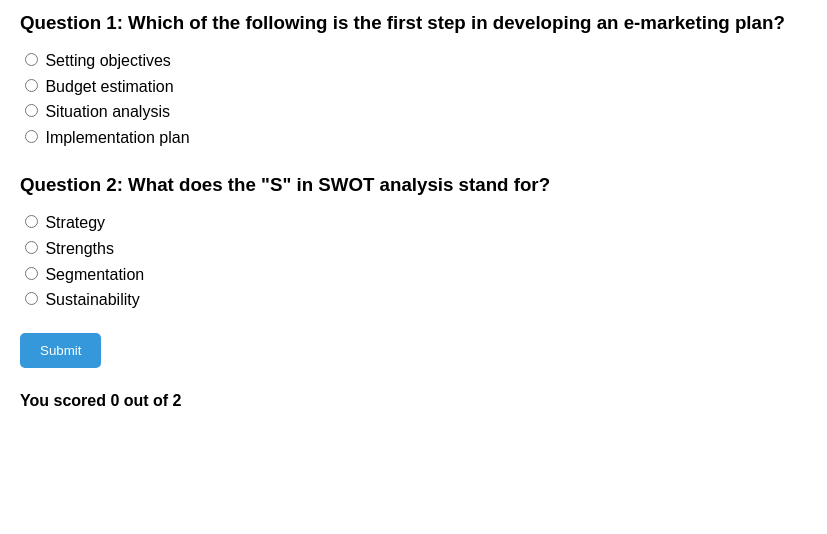
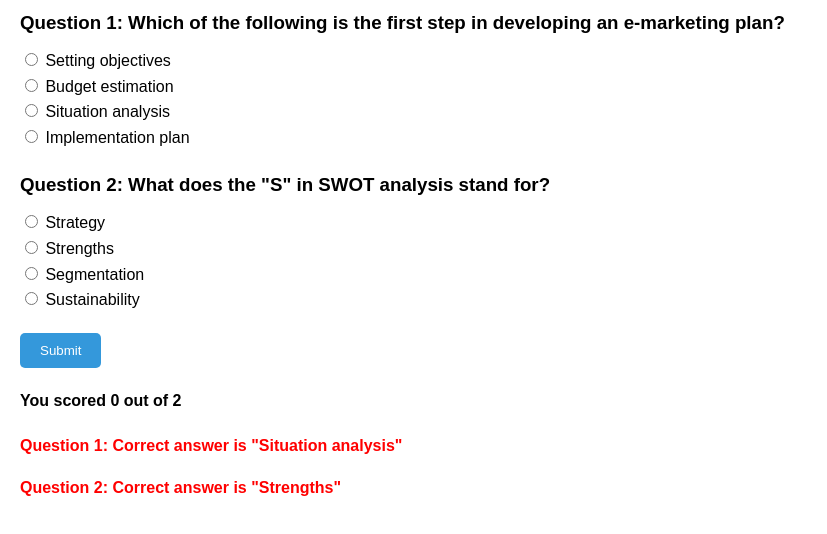
Before and after one commit to majedqur/e-marketing-quiz., a plain HTML site: page index.html in a window 1280 px wide. Both pictures are taken after a click on the button "Submit". Shown: the part 86-620 px from the top of the page, without its empty margins (0-827 px from the left). Drawn offline with Linux system fonts and the light colour scheme.

Commit message:
Update index.html

```diff
--- a/index.html
+++ b/index.html
@@ -30,11 +30,20 @@ border-radius: 5px;
         .submit-btn:hover {
             background-color: #2980b9;
         }
+        .correct-answer {
+            color: green;
+            font-weight: bold;
+        }
+        .incorrect-answer {
+            color: red;
+            font-weight: bold;
+        }
     </style>
 </head>
 <body>
     <h1>E-Marketing Quiz</h1>
     <form id="quizForm">
+        <!-- Questions Start -->
         <div class="question">
             <h3>Question 1: Which of the following is the first step in developing an e-marketing plan?</h3>
             <label><input type="radio" name="q1" value="0"> Setting objectives</label><br>
@@ -49,22 +58,35 @@ background-color: #2980b9;
             <label><input type="radio" name="q2" value="2"> Segmentation</label><br>
             <label><input type="radio" name="q2" value="3"> Sustainability</label><br>
         </div>
-<!-- Add more questions here as needed -->
+        <!-- Add more questions as needed -->
         <button type="button" class="submit-btn" onclick="checkAnswers()">Submit</button>
     </form>
     <div id="result" style="margin-top: 20px; font-weight: bold;"></div>
+    <div id="answers" style="margin-top: 20px;"></div>
     <script>
         function checkAnswers() {
-const correctAnswers = [2, 1]; // Correct answers
+            const correctAnswers = [2, 1]; // Correct answer indices for each question
+            const answerKeys = [
+                ["Setting objectives", "Budget estimation", "Situation analysis", "Implementation plan"],
+                ["Strategy", "Strengths", "Segmentation", "Sustainability"]
+            ]; // Full list of options for each question
+
             let score = 0;
             const form = document.getElementById('quizForm');
             const resultDiv = document.getElementById('result');
+            const answersDiv = document.getElementById('answers');
+            answersDiv.innerHTML = ""; // Clear previous answers
+
             correctAnswers.forEach((answer, idx) => {
                 const userAnswer = form[`q${idx + 1}`]?.value;
                 if (parseInt(userAnswer) === answer) {
                     score += 1;
+                } else {
+                    const correctOption = answerKeys[idx][answer];
+                    answersDiv.innerHTML += `<p class="incorrect-answer">Question ${idx + 1}: Correct answer is "${correctOption}"</p>`;
                 }
             });
+
             resultDiv.textContent = `You scored ${score} out of ${correctAnswers.length}`;
         }
     </script>
```
Lines whose indentation alone changed are shown as unchanged.
